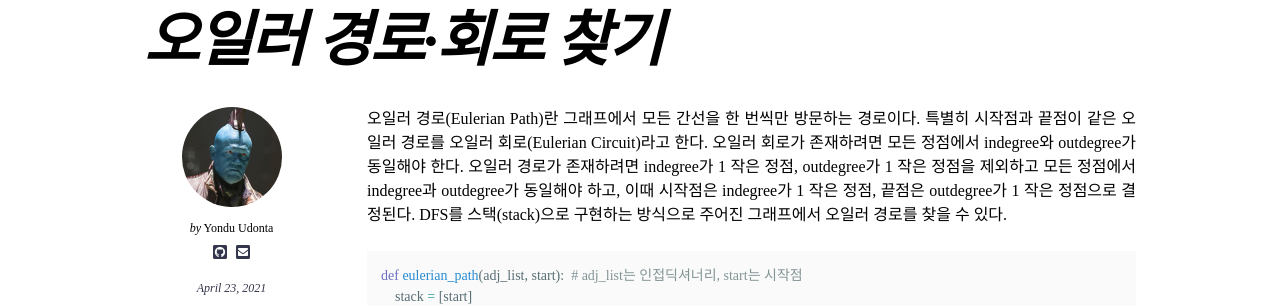
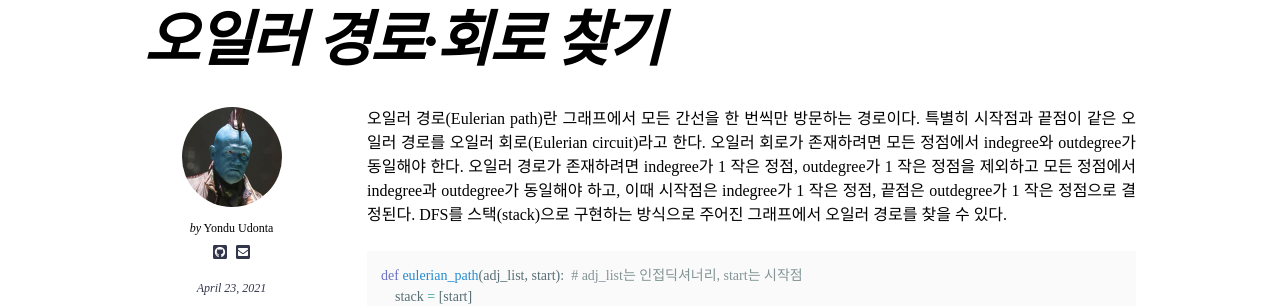
Before and after one commit to boreum0302/blog, a Jekyll site: the page built from _posts/2021-04-23-eulerian-path.md, in a window 1280 px wide. Shown: the part 336-642 px from the top of the page. Built offline with Jekyll 4.4.1, drawn with Linux system fonts in a browser that asks for light colours; nearby versions of some CDN libraries; some web fonts are replaced.

````diff
--- a/_posts/2021-04-23-eulerian-path.md
+++ b/_posts/2021-04-23-eulerian-path.md
@@ -9,7 +9,7 @@ tags:
 use_math: true
 ---
 
-오일러 경로(Eulerian Path)란 그래프에서 모든 간선을 한 번씩만 방문하는 경로이다. 특별히 시작점과 끝점이 같은 오일러 경로를 오일러 회로(Eulerian Circuit)라고 한다. 오일러 회로가 존재하려면 모든 정점에서 indegree와 outdegree가 동일해야 한다.  오일러 경로가 존재하려면  indegree가 1 작은 정점, outdegree가 1 작은 정점을 제외하고 모든 정점에서 indegree과 outdegree가 동일해야 하고, 이때 시작점은 indegree가 1 작은 정점, 끝점은 outdegree가 1 작은 정점으로 결정된다. DFS를 스택(stack)으로 구현하는 방식으로 주어진 그래프에서 오일러 경로를 찾을 수 있다.
+오일러 경로(Eulerian path)란 그래프에서 모든 간선을 한 번씩만 방문하는 경로이다. 특별히 시작점과 끝점이 같은 오일러 경로를 오일러 회로(Eulerian circuit)라고 한다. 오일러 회로가 존재하려면 모든 정점에서 indegree와 outdegree가 동일해야 한다.  오일러 경로가 존재하려면  indegree가 1 작은 정점, outdegree가 1 작은 정점을 제외하고 모든 정점에서 indegree과 outdegree가 동일해야 하고, 이때 시작점은 indegree가 1 작은 정점, 끝점은 outdegree가 1 작은 정점으로 결정된다. DFS를 스택(stack)으로 구현하는 방식으로 주어진 그래프에서 오일러 경로를 찾을 수 있다.
 
 ```python
 def eulerian_path(adj_list, start):  # adj_list는 인접딕셔너리, start는 시작점
````
